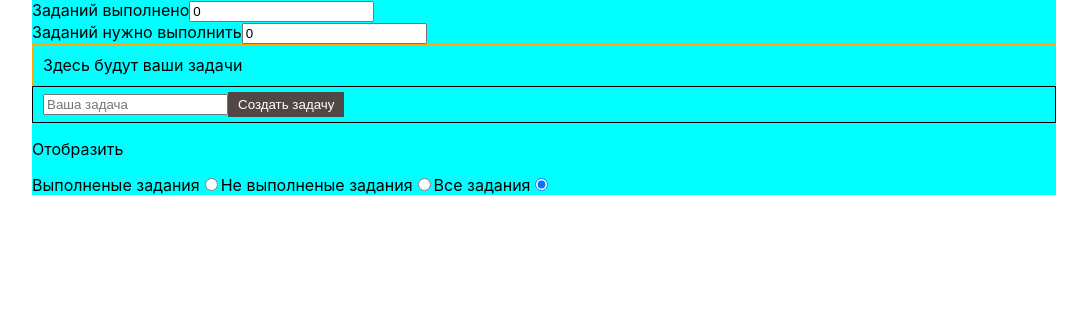
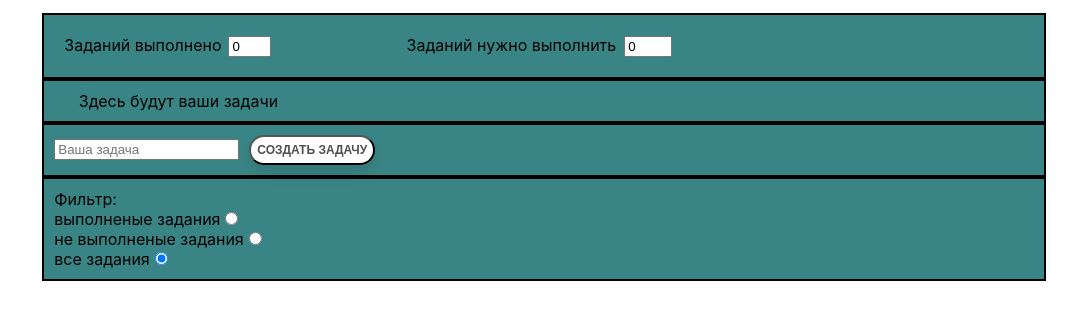
Before and after one commit to beliy-beret/DAO_Tech-test, a React (Create React App) app: page / in a window 1280 px wide. Shown: the top 320 px of the page, without its empty margins (96-1183 px from the left). Built offline with nearby package versions, Linux system fonts and the light colour scheme.

Commit message:
добавил красоты

```diff
--- a/src/App.js
+++ b/src/App.js
@@ -65,10 +65,10 @@ function App() {
         <InputTask inputHandler={inputHandler} taskText={taskText} createTask={createTask}/>
       </section>
       <section className="App__filters">
-        <p>Отобразить</p>
-        <label>Выполненые задания<input type="radio" name="tasks" value="complited" onChange={toggleFilter} /></label>
-        <label>Не выполненые задания<input type="radio" name="tasks" value="uncomplited" onChange={toggleFilter} /></label>
-        <label>Все задания<input type="radio" name="tasks" value="all" onChange={toggleFilter} defaultChecked /></label>
+        <p>Фильтр:</p>
+        <label>выполненые задания<input type="radio" name="tasks" value="complited" onChange={toggleFilter} /></label>
+        <label>не выполненые задания<input type="radio" name="tasks" value="uncomplited" onChange={toggleFilter} /></label>
+        <label>все задания<input type="radio" name="tasks" value="all" onChange={toggleFilter} defaultChecked /></label>
       </section>
     </div>
   );
--- a/src/css/App-dist.css
+++ b/src/css/App-dist.css
@@ -1,25 +1,50 @@
 .App {
   width: 80%;
-  background-color: aqua;
+  background-color: #398585;
   margin: 0 auto;
 }
+.App__counters {
+  border: 2px solid black;
+  display: flex;
+  padding: 2%;
+}
+.App__counters input {
+  width: 10%;
+  margin-left: 2%;
+}
+.App__tasksList {
+  border: 2px solid black;
+  padding: 1%;
+}
 .App__input {
-  border: solid 1px black;
-  padding: 5px 10px;
+  border: 2px solid black;
+  padding: 1%;
+}
+.App__filters {
+  display: flex;
+  flex-direction: column;
+  border: 2px solid black;
+  padding: 1%;
+}
+.App__filters p {
+  margin: 0;
 }
 
 .tasks-list {
-  border: solid 1px orange;
-  padding: 10px;
+  width: 95%;
+  margin: 0 auto;
 }
 .tasks-list__element {
-  border: 1px solid red;
-  border-radius: 5px;
+  background-color: #ffffff;
+  border: 2px solid #D4D4D4;
+  border-radius: 10px;
+  box-shadow: 0 0 15px #A9A9A9;
+  padding: 1%;
 }
 .tasks-list__element p {
   width: 70%;
   display: inline-block;
-  padding: 10px;
+  margin: 0;
 }
 .tasks-list__element p:hover {
   cursor: pointer;
@@ -27,15 +52,25 @@
 
 .done {
   text-decoration: line-through;
+  background-color: #b4e6b4;
 }
 
 .button {
-  background-color: #524747;
-  color: white;
-  border: 4px solid #524747;
-  transition-duration: 0.5s;
+  text-decoration: none;
+  line-height: 2em;
+  border-radius: 45px;
+  margin: 0px 10px;
+  font-size: 12px;
+  text-transform: uppercase;
+  text-align: center;
+  font-weight: 600;
+  color: #524f4e;
+  background: white;
+  box-shadow: 0 8px 15px rgba(0, 0, 0, 0.1);
+  transition: 0.3s;
 }
 .button:hover {
-  background-color: white;
-  color: black;
+  background: #2EE59D;
+  box-shadow: 0 15px 20px rgba(46, 229, 157, 0.4);
+  color: white;
 }
--- a/src/css/App.css
+++ b/src/css/App.css
@@ -1,25 +1,50 @@
 .App {
   width: 80%;
-  background-color: aqua;
+  background-color: #398585;
   margin: 0 auto;
 }
+.App__counters {
+  border: 2px solid black;
+  display: flex;
+  padding: 2%;
+}
+.App__counters input {
+  width: 10%;
+  margin-left: 2%;
+}
+.App__tasksList {
+  border: 2px solid black;
+  padding: 1%;
+}
 .App__input {
-  border: solid 1px black;
-  padding: 5px 10px;
+  border: 2px solid black;
+  padding: 1%;
+}
+.App__filters {
+  display: flex;
+  flex-direction: column;
+  border: 2px solid black;
+  padding: 1%;
+}
+.App__filters p {
+  margin: 0;
 }
 
 .tasks-list {
-  border: solid 1px orange;
-  padding: 10px;
+  width: 95%;
+  margin: 0 auto;
 }
 .tasks-list__element {
-  border: 1px solid red;
-  border-radius: 5px;
+  background-color: #ffffff;
+  border: 2px solid #D4D4D4;
+  border-radius: 10px;
+  box-shadow: 0 0 15px #A9A9A9;
+  padding: 1%;
 }
 .tasks-list__element p {
   width: 70%;
   display: inline-block;
-  padding: 10px;
+  margin: 0;
 }
 .tasks-list__element p:hover {
   cursor: pointer;
@@ -27,15 +52,25 @@
 
 .done {
   text-decoration: line-through;
+  background-color: #b4e6b4;
 }
 
 .button {
-  background-color: #524747;
-  color: white;
-  border: 4px solid #524747;
-  transition-duration: 0.5s;
+  text-decoration: none;
+  line-height: 2em;
+  border-radius: 45px;
+  margin: 0px 10px;
+  font-size: 12px;
+  text-transform: uppercase;
+  text-align: center;
+  font-weight: 600;
+  color: #524f4e;
+  background: white;
+  box-shadow: 0 8px 15px rgba(0, 0, 0, 0.1);
+  transition: 0.3s;
 }
 .button:hover {
-  background-color: white;
-  color: black;
+  background: #2EE59D;
+  box-shadow: 0 15px 20px rgba(46, 229, 157, 0.4);
+  color: white;
 }
--- a/src/index.css
+++ b/src/index.css
@@ -1,5 +1,6 @@
 body {
   margin: 0;
+  padding: 1%;
   font-family: -apple-system, BlinkMacSystemFont, 'Segoe UI', 'Roboto', 'Oxygen',
     'Ubuntu', 'Cantarell', 'Fira Sans', 'Droid Sans', 'Helvetica Neue',
     sans-serif;
--- a/src/scss/App.scss
+++ b/src/scss/App.scss
@@ -1,22 +1,47 @@
 .App {
     width: 80%;
-    background-color: aqua;
+    background-color: rgb(57, 133, 133);
     margin: 0 auto;
+    &__counters{
+        border: 2px solid black;
+        display: flex;
+        padding: 2%;
+        input {
+            width: 10%;
+            margin-left: 2%;
+        }
+    }
+    &__tasksList {
+        border: 2px solid black;
+        padding: 1%;
+    }
     &__input {
-        border: solid 1px black;
-        padding: 5px 10px;
+        border: 2px solid black;
+        padding: 1%;
+    }
+    &__filters {
+        display: flex;
+        flex-direction: column;
+        border: 2px solid black;
+        padding: 1%;
+        p {
+            margin: 0;
+        }
     }
 }
 .tasks-list {
-    border: solid 1px orange;
-    padding: 10px;
+    width: 95%;
+    margin: 0 auto;
     &__element {
-        border: 1px solid red;
-        border-radius: 5px;
+        background-color: #ffffff;
+        border: 2px solid #D4D4D4;
+        border-radius: 10px;
+        box-shadow: 0 0 15px #A9A9A9;
+        padding: 1%;
         p {
             width: 70%;
             display: inline-block;
-            padding: 10px;
+            margin: 0;
             &:hover {
                 cursor: pointer;
             }
@@ -25,14 +50,25 @@
 }
 .done {
     text-decoration: line-through;
+    background-color: rgb(180, 230, 180);
 }
 .button {
-    background-color: rgb(82, 71, 71);
-    color: white;
-    border: 4px solid rgb(82, 71, 71);
-    transition-duration: 0.5s;
+    text-decoration: none;
+    line-height: 2em;
+    border-radius: 45px;
+    margin: 0px 10px;
+    font-size: 12px;
+    text-transform: uppercase;
+    text-align: center;
+
+    font-weight: 600;
+    color: #524f4e;
+    background: white;
+    box-shadow: 0 8px 15px rgba(0, 0, 0, .1);
+    transition: .3s;
     &:hover {
-        background-color: white;
-        color: black;
+        background: #2EE59D;
+        box-shadow: 0 15px 20px rgba(46, 229, 157, .4);
+        color: white;
     }
 }
```
